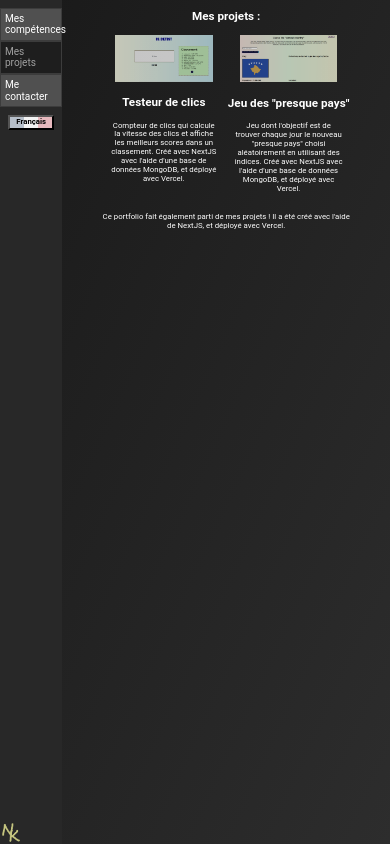
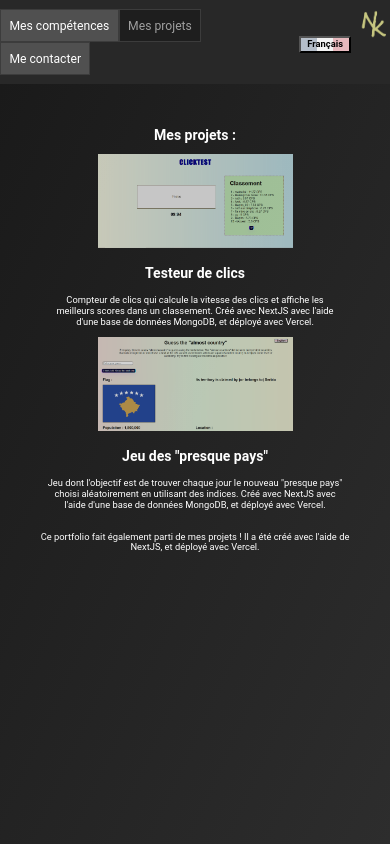
Before and after one commit to FunafutiTV/portfolio, a Next.js app: page /projets in a window 390 px wide. Built offline with nearby package versions, Linux system fonts and the light colour scheme.

Commit message:
added media queries

```diff
--- a/pages/projets.js
+++ b/pages/projets.js
@@ -31,7 +31,7 @@ export default function Projets() {
         </nav>
         <div className='main_content'>
           <h2 className="main_content_child">{(language === "fr") ? "Mes projets :" : "My projects :"}</h2>
-          <div className="item_list deux main_content_child">
+          <div className="item_list bigDeux main_content_child">
             <div className="big_item">
               <a target="_blank" href="https://clicktest.vercel.app/"><img src="/clicktest.PNG"/></a>
               <h3>{(language === "fr") ? "Testeur de clics" : "Click tester"}</h3>
--- a/styles/globals.css
+++ b/styles/globals.css
@@ -1,7 +1,7 @@
 /* General */
 
 html {
-  font-size: 2vw;
+  font-size: 2.4vw;
   font-family: "Roboto", sans-serif;
   color: white;
   width: 100%;
@@ -34,23 +34,25 @@ body {
 /* Navigation Menu */
 
 nav {
-  position: fixed;
+  position: relative;
   left: 0;
   top: 0;
   background-color: rgb(40, 40, 40);
-  height: 100%;
-  width: 16vw;
+  width: 100%;
+  display: flex;
 }
 
-ul {
+nav ul {
   list-style: none;
   padding: 0;
+  width: 70%;
 }
 
 nav ul li {
   border: 0.2vw solid rgb(60, 60, 60);
-  padding: 1vw;
+  padding: 1vh;
   background-color: rgb(80, 80, 80);
+  display: inline-block;
 }
 
 nav ul li:hover, nav ul li:focus {
@@ -68,9 +70,10 @@ nav ul li:active {
 }
 
 .nk {
-  width: 6vw;
+  height: 8vw;
   position: absolute;
-  bottom: 0;
+  right: 0;
+  top: 1vh;
 }
 
 .current_page, .current_page:hover, .current_page:focus, .current_page:active {
@@ -81,7 +84,7 @@ nav ul li:active {
 /* Main Content */
 
 .main_content {
-  margin: 0 10vw 0 26vw;
+  margin: 5vh 10vw 0 10vw;
   text-align: center;
 }
 
@@ -173,18 +176,22 @@ nav ul li:active {
   grid-template-columns: 1fr 1fr;
 }
 
+.bigDeux {
+  grid-template-columns: 1fr;
+}
+
 .item img {
   width: 10vw;
 }
 
 .big_item a img {
-  width: 25vw;
+  width: 50vw;
   transition: 0.2s;
   opacity: 80%;
 }
 
 .big_item a:active img, .big_item a:focus img, .big_item a:hover img {
-  width: 32vw;
+  width: 64vw;
   opacity: 100%;
   transition: 0.5s;
 }
@@ -203,6 +210,8 @@ nav ul li:active {
   text-align: left;
   font-size: 140%;
   margin-top: 5vw;
+  list-style: none;
+  padding: 0;
 }
 
 #contacts li {
@@ -210,10 +219,10 @@ nav ul li:active {
 }
 
 .icon {
-  width: 2.5vw;
-  padding-right: 0.7vw;
+  width: 5vh;
+  padding-right: 1.4vh;
   position: relative;
-  top: 0.5vw;
+  top: 1vh;
 }
 
 #contacts li a, #mail {
@@ -229,7 +238,9 @@ nav ul li:active {
 /* Language Picker */
 
 .language {
-  position: relative;
+  position: absolute;
+  top: 4.25vh;
+  right: 10vw;
 }
 
 #language-picker {
@@ -259,10 +270,12 @@ nav ul li:active {
 
 /* Media Queries */
 
-@media screen and (min-width: 48em) {
+@media screen and (min-width:48em) {
+
   html {
-      font-size: 1.6vw;
+    font-size: 1.8vw;
   }
+
 }
 
 @media screen and (min-width:66em) {
@@ -270,7 +283,62 @@ nav ul li:active {
   html {
       font-size: 1.2vw;
   }
+
   #language-picker button {
       width: 6.5vw;
   }
+
+  nav {
+    position: fixed;
+    height: 100%;
+    width: 16vw;
+    display: block;
+  }
+
+  nav ul {
+    width: 100%;
+  }
+
+  nav ul li {
+    display: list-item;
+    padding: 1vw;
+  }
+
+  .nk {
+    bottom: 0;
+    top: unset;
+    right: unset;
+    left: 0;
+    width: 6vw;
+    height: 6vw;
+  }
+
+  .main_content {
+    margin: 0 10vw 0 26vw;
+  }
+
+  .language {
+    position: relative;
+    top: unset;
+    right: unset;
+  }
+
+  .icon {
+    width: 2.5vw;
+    padding-right: 0.7vw;
+    top: 0.5vw;
+  }
+
+  .bigDeux {
+    grid-template-columns: 1fr 1fr;
+  }
+
+  .big_item a img {
+    width: 25vw;
+  }
+
+  .big_item a:active img, .big_item a:focus img, .big_item a:hover img {
+    width: 32vw;
+  }
+
 }
```
